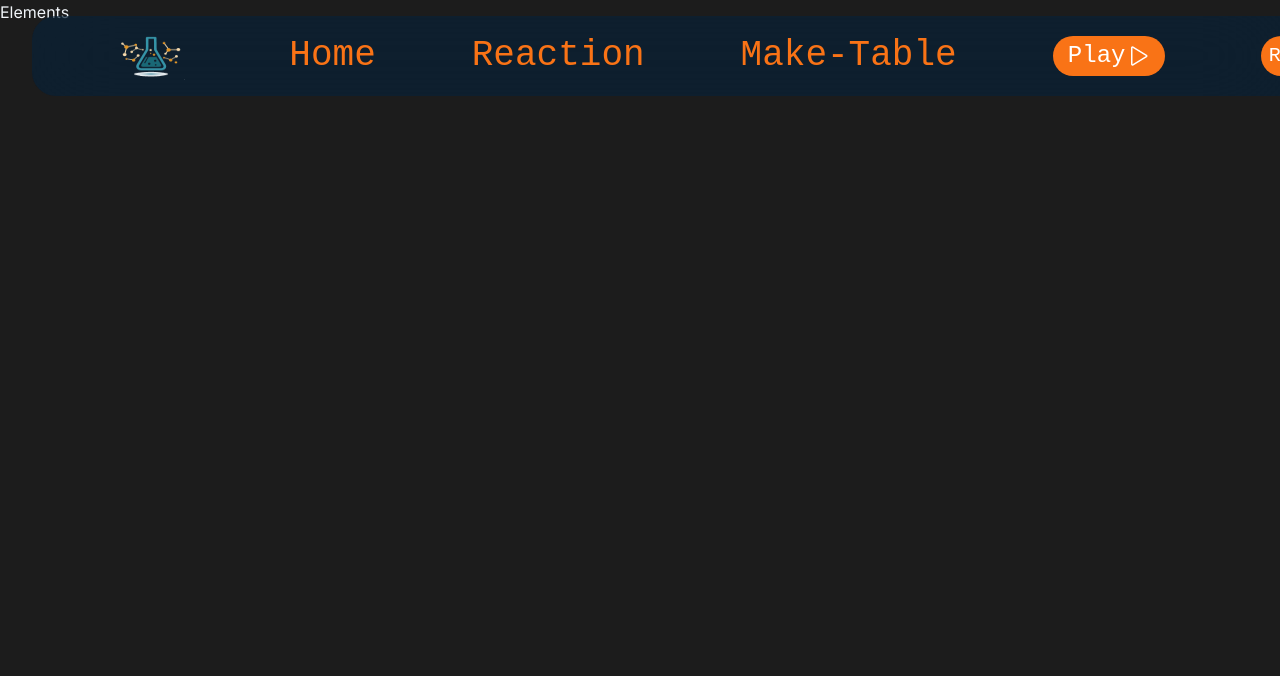
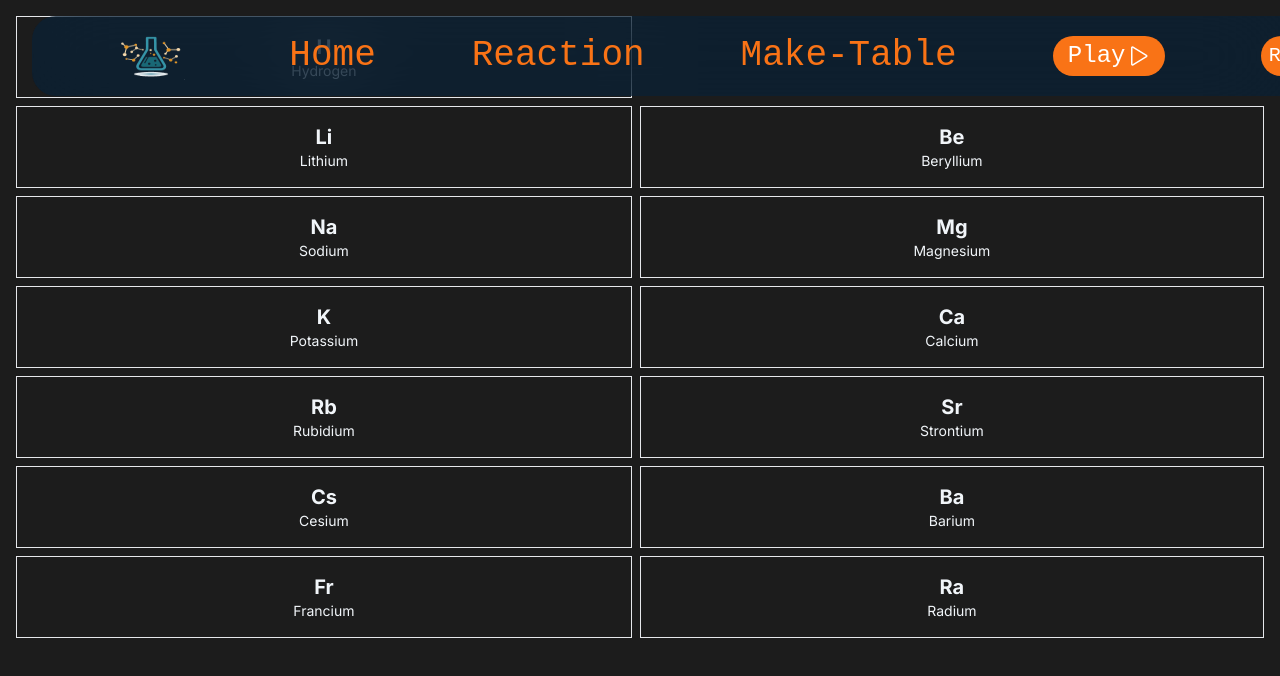
Before and after one commit to Anamay-Upreti/Modern-Periodic-Table, a Next.js app: page / in a window 1280 px wide. Shown: the top 676 px of the page. Built offline with nearby package versions, Linux system fonts and the light colour scheme; a web font is replaced by a local one.

Commit message:
added-trial-elemnts

```diff
--- a/components/Elements.tsx
+++ b/components/Elements.tsx
@@ -1,9 +1,36 @@
-import React from 'react'
+import React from 'react';
+
+const elements = [
+  { symbol: 'H', name: 'Hydrogen', colStart: 1, rowStart: 1 },
+  { symbol: 'Li', name: 'Lithium', colStart: 1, rowStart: 2 },
+  { symbol: 'Be', name: 'Beryllium', colStart: 2, rowStart: 2 },
+  { symbol: 'Na', name: 'Sodium', colStart: 1, rowStart: 3 },
+  { symbol: 'Mg', name: 'Magnesium', colStart: 2, rowStart: 3 },
+  { symbol: 'K', name: 'Potassium', colStart: 1, rowStart: 4 },
+  { symbol: 'Ca', name: 'Calcium', colStart: 2, rowStart: 4 },
+  { symbol: 'Rb', name: 'Rubidium', colStart: 1, rowStart: 5 },
+  { symbol: 'Sr', name: 'Strontium', colStart: 2, rowStart: 5 },
+  { symbol: 'Cs', name: 'Cesium', colStart: 1, rowStart: 6 },
+  { symbol: 'Ba', name: 'Barium', colStart: 2, rowStart: 6 },
+  { symbol: 'Fr', name: 'Francium', colStart: 1, rowStart: 7 },
+  { symbol: 'Ra', name: 'Radium', colStart: 2, rowStart: 7 },
+];
 
 const Elements = () => {
   return (
-    <div>Elements</div>
-  )
-}
+    <div className="grid grid-cols-18 gap-2 p-4">
+      {elements.map((element) => (
+        <div
+          key={element.symbol}
+          className={`p-4 border text-center col-start-${element.colStart} row-start-${element.rowStart}`}
+          style={{ gridColumnStart: element.colStart, gridRowStart: element.rowStart }}
+        >
+          <div className="text-xl font-bold">{element.symbol}</div>
+          <div className="text-sm">{element.name}</div>
+        </div>
+      ))}
+    </div>
+  );
+};
 
-export default Elements
+export default Elements;
```
